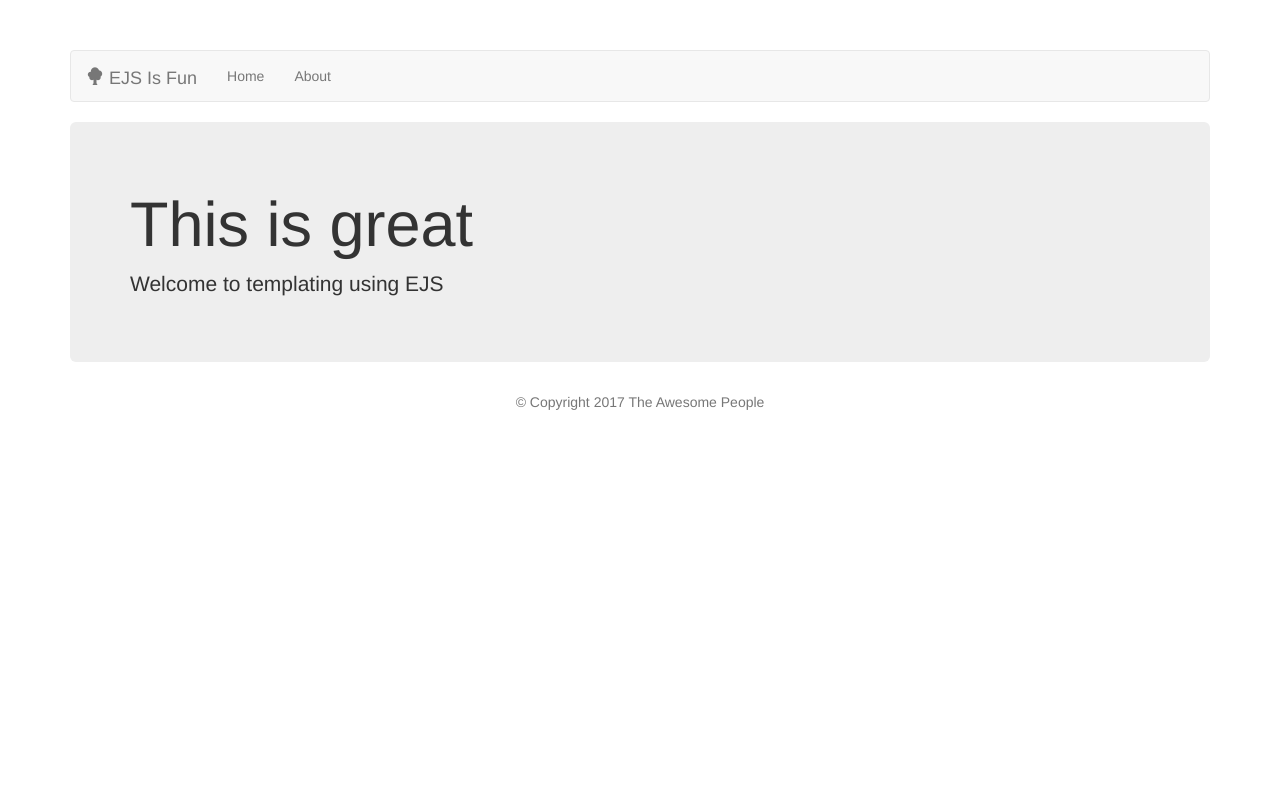
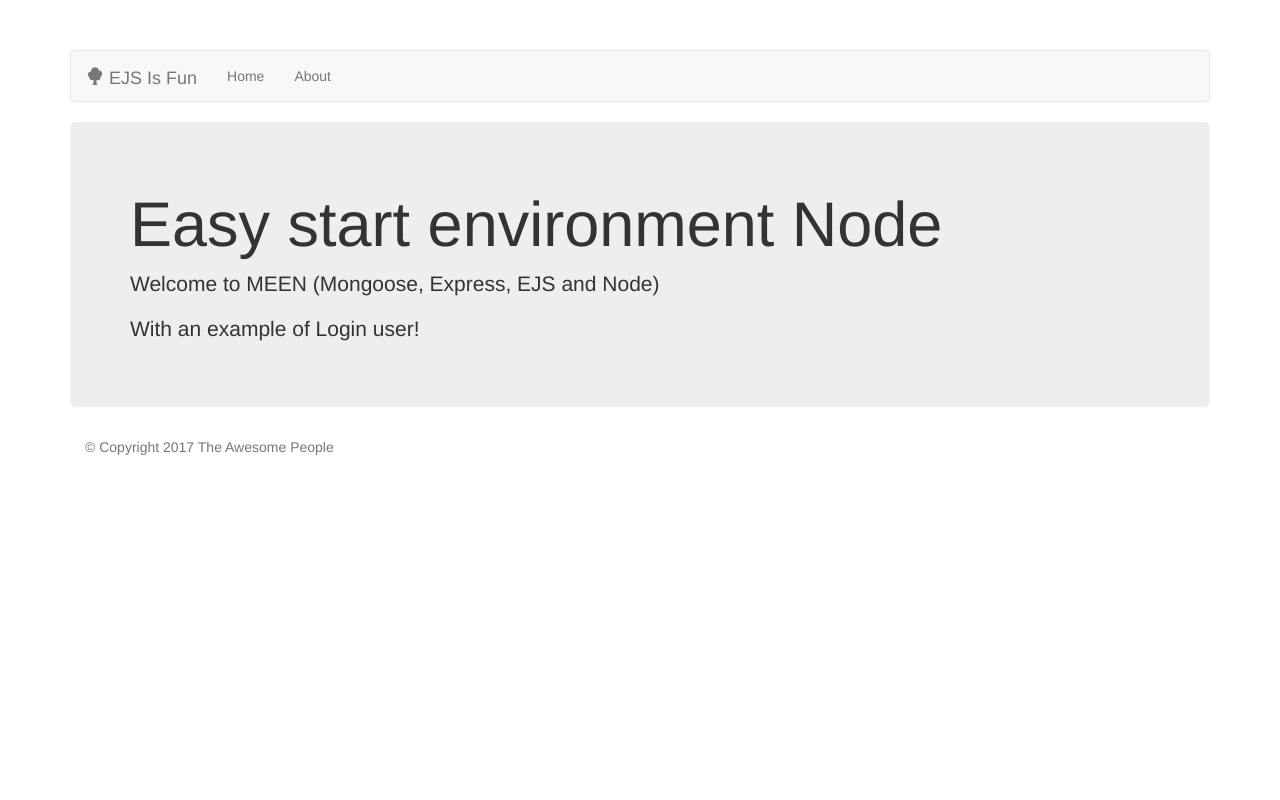
Before and after one commit to VGamezz19/SMEEN-Strart-Mongo-Express-EJS-Node, a Node server app: page / in a window 1280 px wide. Run offline with Node 20, Linux system fonts and the light colour scheme; some libraries are stand-ins or nearby versions.

Commit message:
structure

```diff
--- a/public/style/style.css
+++ b/public/style/style.css
@@ -0,0 +1,6 @@
+body {
+    width: 100%;
+    display: flex;
+    min-height: 100vh;
+    flex-direction: column;
+}
--- a/views/body.ejs
+++ b/views/body.ejs
@@ -13,11 +13,12 @@
     </header>
     <main>
         <div class="jumbotron">
-            <h1>This is great</h1>
-            <p>Welcome to templating using EJS</p>
+            <h1>Easy start environment Node</h1>
+            <p>Welcome to MEEN (Mongoose, Express, EJS and Node)</p>
+            <p>With an example of Login user! </p>
         </div>
     </main>
-    <footer>
+    <footer class="footer">
             <%- include('partials/footer'); %>
     </footer>
 
--- a/views/partials/footer.ejs
+++ b/views/partials/footer.ejs
@@ -1 +1,5 @@
-<p class="text-center text-muted">© Copyright 2017 The Awesome People</p>
+
+
+    <div class="container">
+      <span class="text-muted">© Copyright 2017 The Awesome People</span>
+    </div>
--- a/views/partials/head.ejs
+++ b/views/partials/head.ejs
@@ -1,10 +1,8 @@
 <!-- views/partials/head.ejs -->
 <meta charset="UTF-8">
 <title>Start-Fast-Node</title>
-
-<!-- CSS (load bootstrap from a CDN) -->
-<!-- <link rel="stylesheet" href="//maxcdn.bootstrapcdn.com/bootstrap/3.2.0/css/bootstrap.min.css"> -->
 <link href="../lib/bootstrap/dist/css/bootstrap.min.css" rel="stylesheet">
+<link href="../style/style.css" rel="stylesheet">
 <style>
     body    { padding-top:50px; }
 </style>
```
